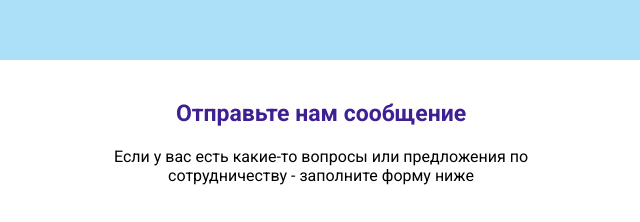
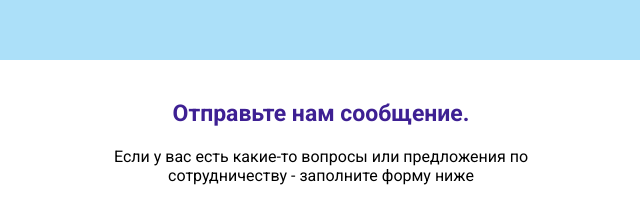
Before and after one commit to Artemch1o/--------4-0, a plain HTML site: page index.html in a window 1280 px wide. Shown: the top 222 px of the page, 319-959 px from the left. Drawn offline with Linux system fonts and the light colour scheme.

Commit message:
add symbol

```diff
--- a/index.html
+++ b/index.html
@@ -14,7 +14,7 @@
 
 <body>
     <div class="wrapper">
-        <h1 class="title">Отправьте нам сообщение</h1>
+        <h1 class="title">Отправьте нам сообщение.</h1>
         <p class="text">Если у вас есть какие-то вопросы или предложения по<br> сотрудничеству - заполните форму
             ниже</p>
         <section class="nav-list">
```
